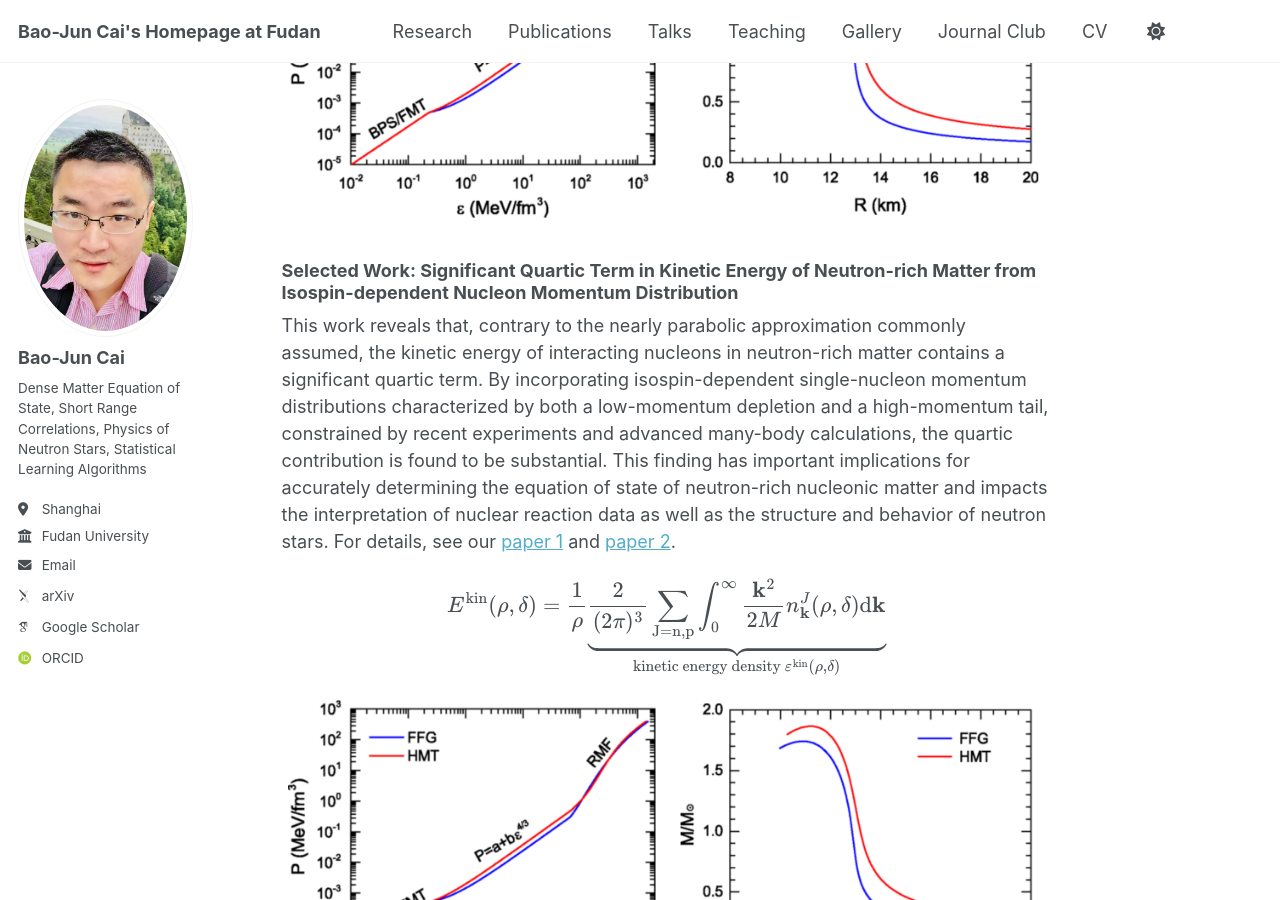
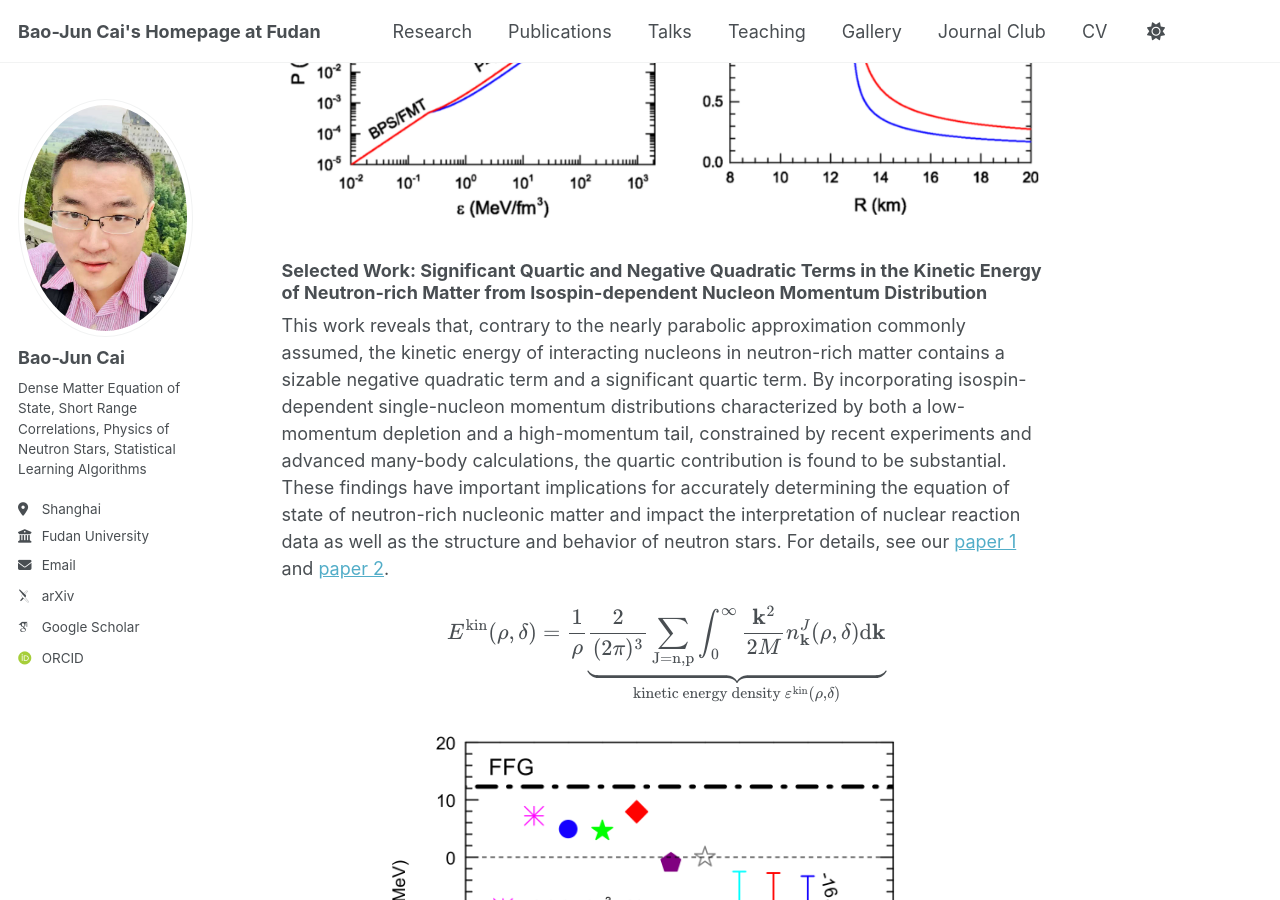
Before and after one commit to bjcai-phys/bjcai-phys.github.io, a Jekyll site: the page built from _pages/pubs.md, in a window 1280 px wide and 900 px high, scrolled down 7315 px. Built offline with Jekyll 4.4.1, drawn with Linux system fonts in a browser that asks for light colours; some web fonts are replaced.

Commit message:
Update pubs.md

```diff
--- a/_pages/pubs.md
+++ b/_pages/pubs.md
@@ -80,14 +80,14 @@ $${\int_0^{k_{\textrm{F}}^J}\overbrace{(\textrm{FFG step function})}^{\Theta(k_{
 
 ![](https://bjcai-phys.github.io/images/w-SRCNS.png){:width="100%"}
 
-### Selected Work: Significant Quartic Term in Kinetic Energy of Neutron-rich Matter from Isospin-dependent Nucleon Momentum Distribution
+### Selected Work: Significant Quartic and Negative Quadratic Terms in the Kinetic Energy of Neutron-rich Matter from Isospin-dependent Nucleon Momentum Distribution
 
-This work reveals that, contrary to the nearly parabolic approximation commonly assumed, the kinetic energy of interacting nucleons in neutron-rich matter contains a significant quartic term. By incorporating isospin-dependent single-nucleon momentum distributions characterized by both a low-momentum depletion and a high-momentum tail, constrained by recent experiments and advanced many-body calculations, the quartic contribution is found to be substantial. This finding has important implications for accurately determining the equation of state of neutron-rich nucleonic matter and impacts the interpretation of nuclear reaction data as well as the structure and behavior of neutron stars. For details, see our <a href="https://journals.aps.org/prc/abstract/10.1103/PhysRevC.92.011601" target="_blank">paper 1</a> and <a href="https://www.sciencedirect.com/science/article/pii/S0146641018300012" target="_blank">paper 2</a>.
+This work reveals that, contrary to the nearly parabolic approximation commonly assumed, the kinetic energy of interacting nucleons in neutron-rich matter contains a sizable negative quadratic term and a significant quartic term. By incorporating isospin-dependent single-nucleon momentum distributions characterized by both a low-momentum depletion and a high-momentum tail, constrained by recent experiments and advanced many-body calculations, the quartic contribution is found to be substantial. These findings have important implications for accurately determining the equation of state of neutron-rich nucleonic matter and impact the interpretation of nuclear reaction data as well as the structure and behavior of neutron stars. For details, see our <a href="https://journals.aps.org/prc/abstract/10.1103/PhysRevC.92.011601" target="_blank">paper 1</a> and <a href="https://www.sciencedirect.com/science/article/pii/S0146641018300012" target="_blank">paper 2</a>.
 
 $$E^{\textrm{kin}}(\rho,\delta)=\frac{1}{\rho}\underbrace{\frac{2}{(2\pi)^3}\sum_{\textrm{J=n,p}}\int_0^{\infty}
 \frac{\mathbf{k}^2}{2M}n_{\mathbf{k}}^J(\rho,\delta)\textrm{d}\mathbf{k}}_{\textrm{kinetic energy density }\varepsilon^{\textrm{kin}}(\rho,\delta)}$$
 
-![](https://bjcai-phys.github.io/images/w-SRCNS.png){:width="100%"}
+![](https://bjcai-phys.github.io/images/w-SRCE4.png){:width="100%"}
 
 
 
```
